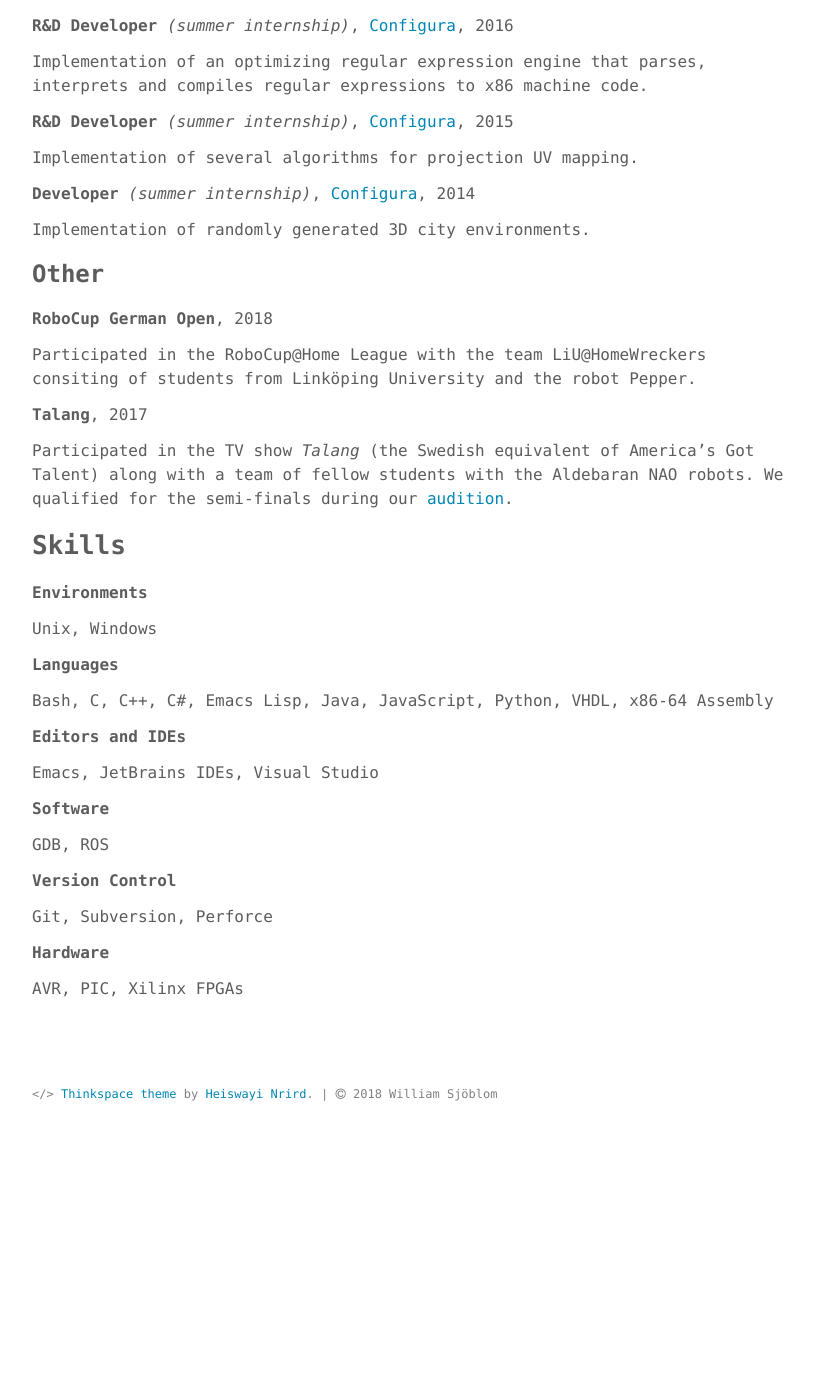
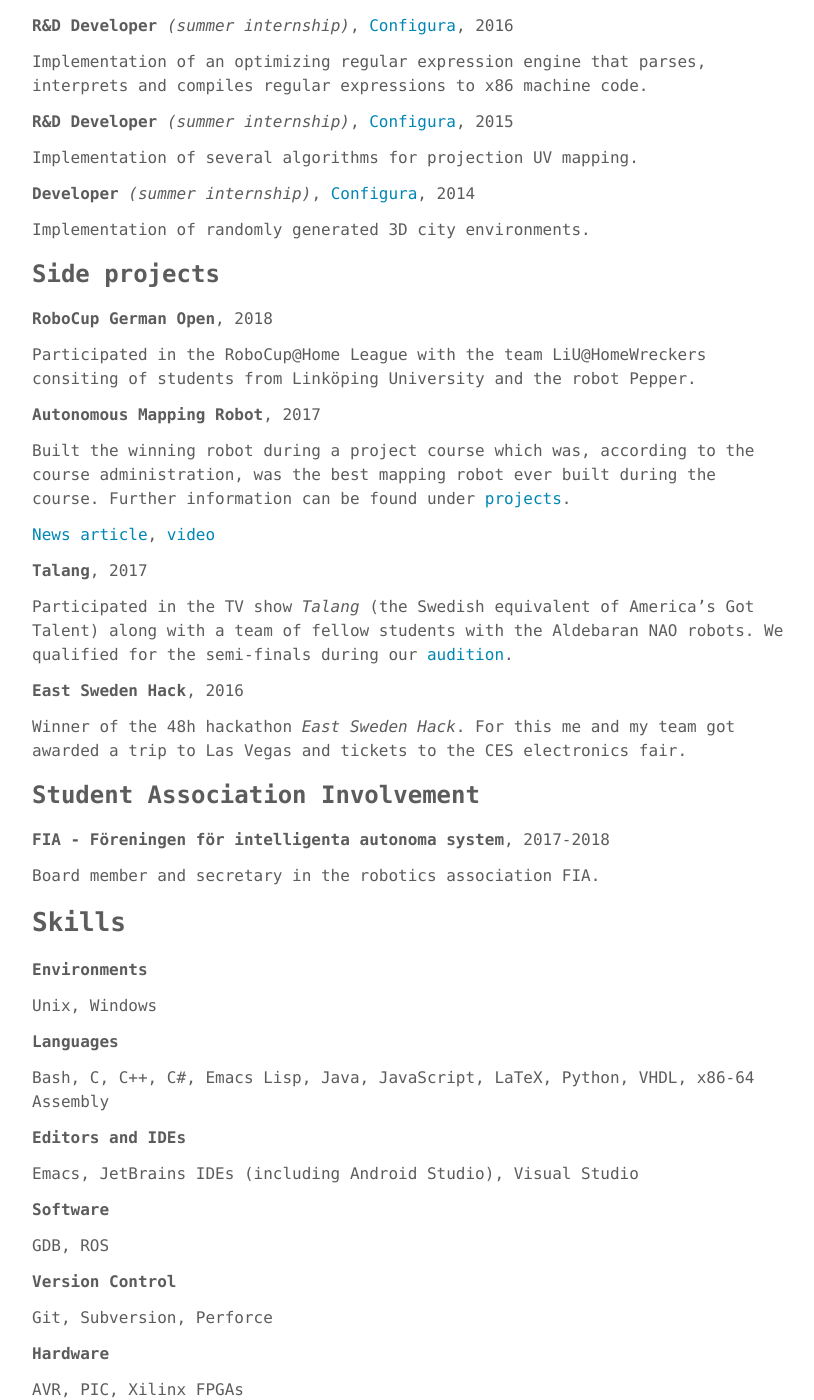
Before and after one commit to williamsjoblom/williamsjoblom.github.io, a Jekyll site: the page built from resume.md, in a window 1280 px wide and 1400 px high, scrolled down 647 px. Shown: the whole window, without its empty margins (232-1046 px from the left). Built offline with Jekyll 4.4.1, drawn with Linux system fonts in a browser that asks for light colours; before the commit the page ends 1798 px from its top, so only the background shows below that.

Commit message:
Add some more resume stuff

```diff
--- a/resume.md
+++ b/resume.md
@@ -31,15 +31,32 @@
 
 Implementation of randomly generated 3D city environments.
 
-### Other
+### Side projects
 
 **RoboCup German Open**, 2018
 
 Participated in the RoboCup@Home League with the team LiU@HomeWreckers consiting of students from Linköping University and the robot Pepper.
 
+**Autonomous Mapping Robot**, 2017
+
+Built the winning robot during a project course which was, according to the course administration, was the best mapping robot ever built during the course. Further information can be found under [projects](/projects).
+
+[News article](https://liu.se/nyhet/kartroboten-som-grejade-segern),
+[video](https://www.youtube.com/watch?v=i0qU6w0D43c)
+
 **Talang**, 2017
 
 Participated in the TV show *Talang* (the Swedish equivalent of America's Got Talent) along with a team of fellow students with the Aldebaran NAO robots. We qualified for the semi-finals during our [audition](https://www.youtube.com/watch?v=NhZ9dEqTDQQ).
+
+**East Sweden Hack**, 2016
+
+Winner of the 48h hackathon *East Sweden Hack*. For this me and my team got awarded a trip to Las Vegas and tickets to the CES electronics fair.
+
+### Student Association Involvement
+
+**FIA - Föreningen för intelligenta autonoma system**, 2017-2018
+
+Board member and secretary in the robotics association FIA.
 
 ## Skills
 
@@ -49,11 +66,11 @@
 
 **Languages**
 
-Bash, C, C++, C#, Emacs Lisp, Java, JavaScript, Python, VHDL, x86-64 Assembly
+Bash, C, C++, C#, Emacs Lisp, Java, JavaScript, LaTeX, Python, VHDL, x86-64 Assembly
 
 **Editors and IDEs**
 
-Emacs, JetBrains IDEs, Visual Studio
+Emacs, JetBrains IDEs (including Android Studio), Visual Studio
 
 **Software**
 
```
